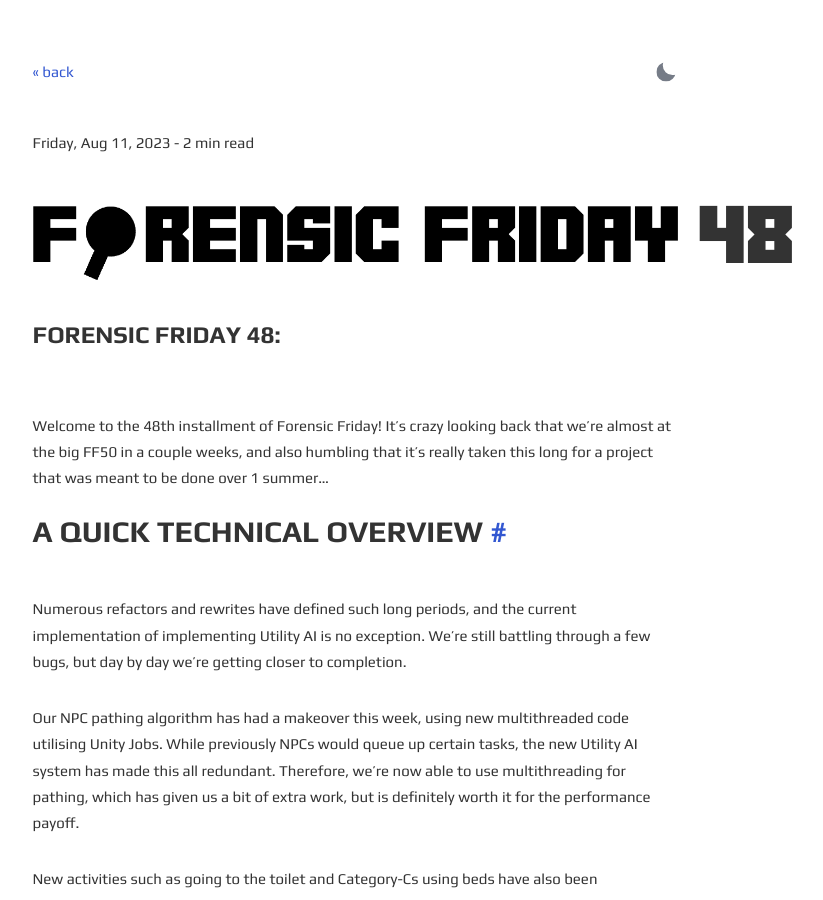
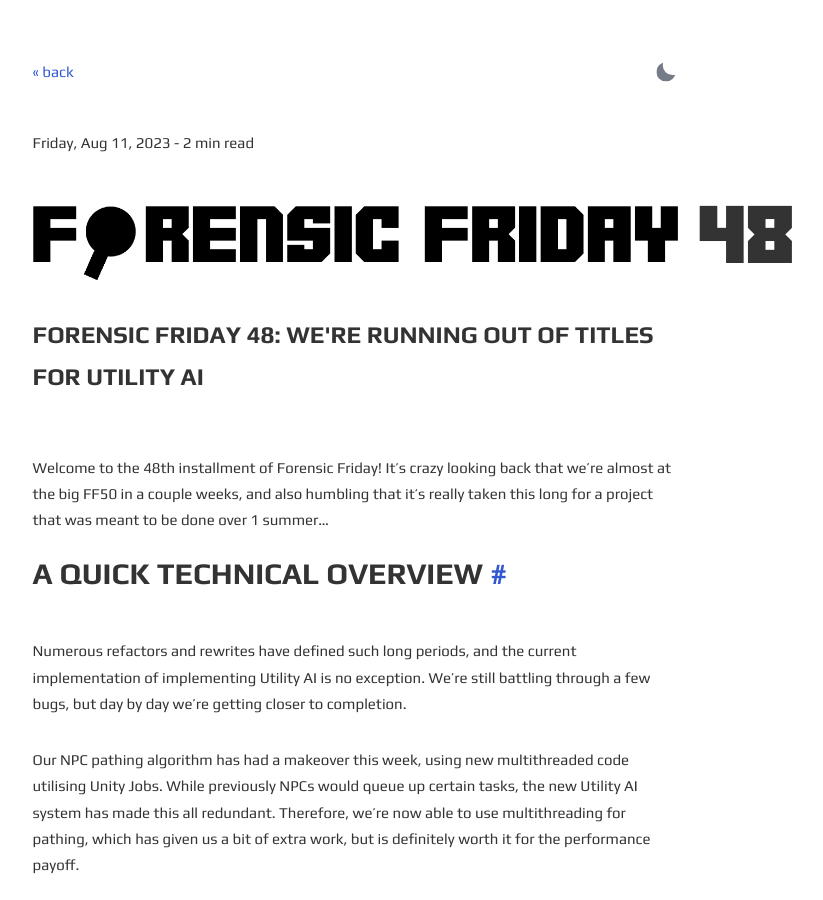
Before and after one commit to Plasmarc-Studios/containcorp-blog, a Jekyll site: the page built from docs/_posts/2023-08-11-FF48.md, in a window 1280 px wide and 900 px high. Shown: the whole window, without its empty margins (285-1108 px from the left). Built offline with Jekyll 4.4.1, drawn with Linux system fonts in a browser that asks for light colours; comment, search, counter and statistics services are not loaded.

Commit message:
Forgot title oops

```diff
--- a/docs/_posts/2023-08-11-FF48.md
+++ b/docs/_posts/2023-08-11-FF48.md
@@ -1,7 +1,7 @@
 ---
 layout: post
 number: "48"
-title: "Forensic Friday 48: "
+title: "Forensic Friday 48: We're running out of titles for Utility AI"
 desc: "Welcome to the 48th installment of Forensic Friday! It's crazy looking back that we're almost at the big FF50 in a couple weeks, and also humbling that it's really taken this long for a project that was meant to be done over 1 summer..."
 date: 2023-08-11 00:00:00 +0100
 published: true
```
